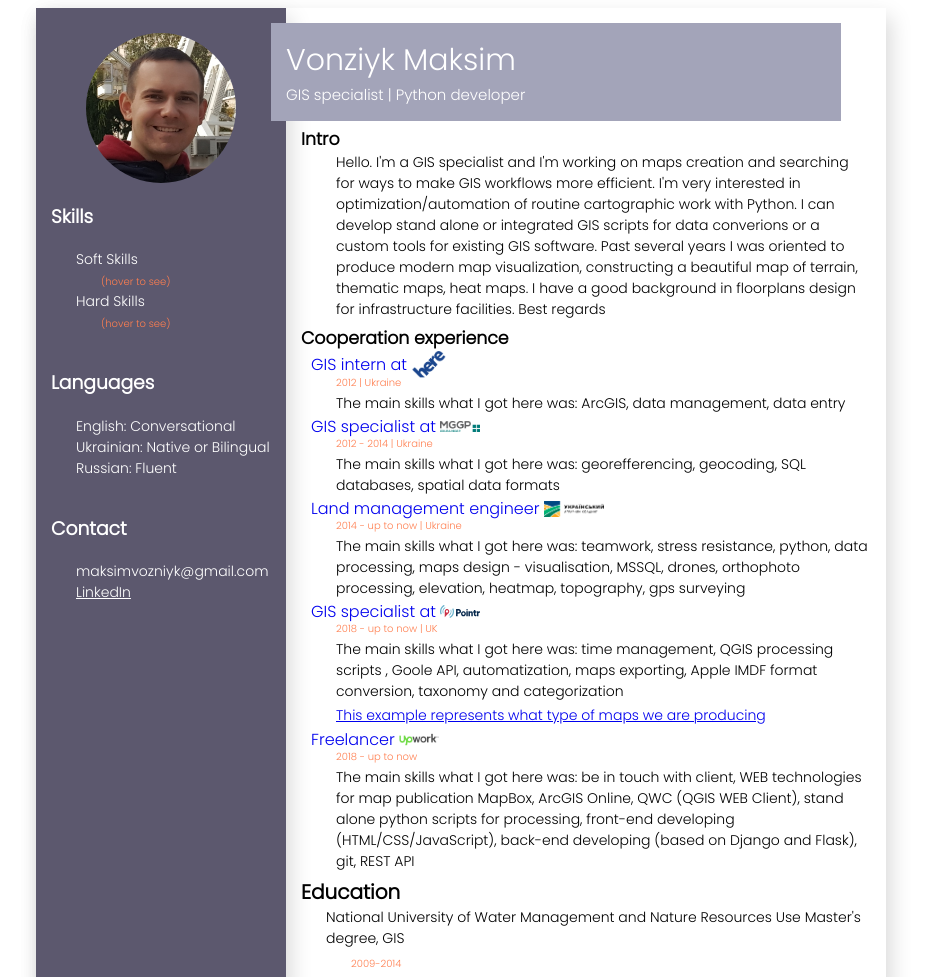
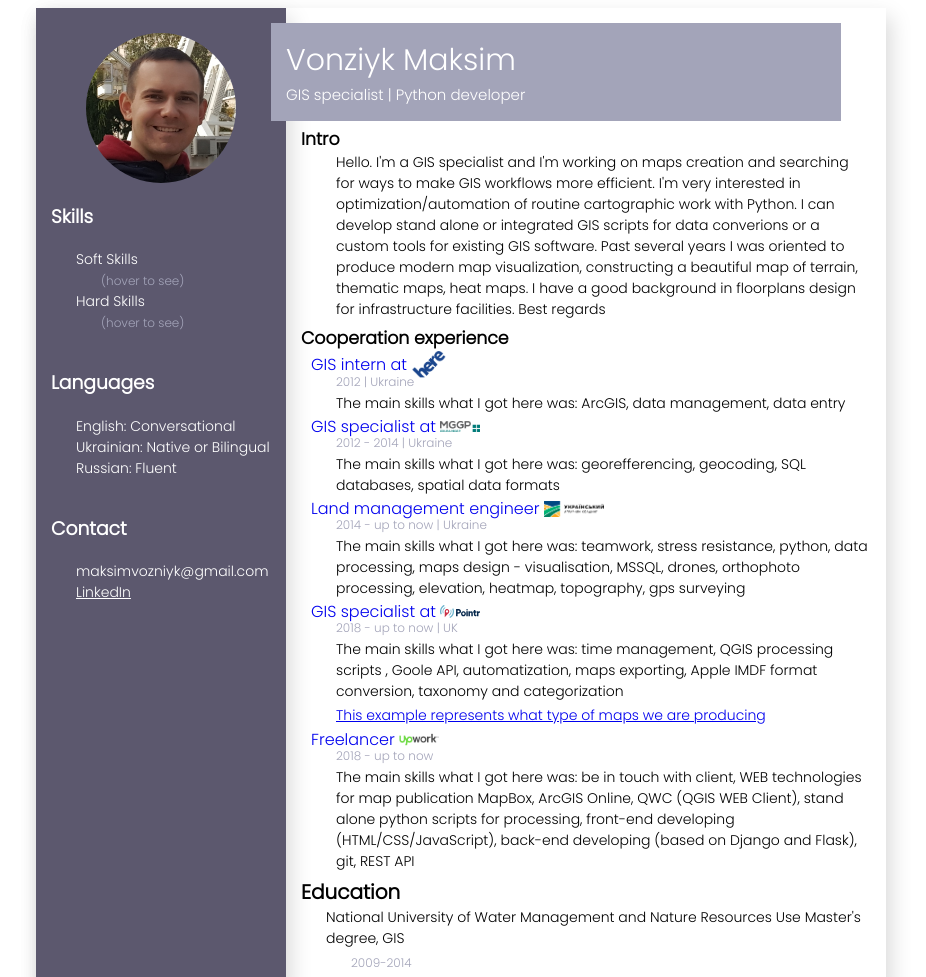
Before and after one commit to maksimimid/CV, a plain HTML site: page index.html in a window 1280 px wide. Shown: the top 977 px of the page, without its empty margins (179-1105 px from the left). Drawn offline with Linux system fonts and the light colour scheme.

Commit message:
small changes

```diff
--- a/style.css
+++ b/style.css
@@ -4,7 +4,6 @@
 p {
     margin: 0;
     font-size: 14px;
-
 }
 .wrapper {
     display: flex;
@@ -23,9 +22,6 @@ padding-top: 25px;
     box-shadow: 5px 9px 20px rgba(0, 0, 0, 0.15);
     display: flex;
     flex-direction: column;
-    /* align-items: center; */
-    /* display: block; */
-    /* margin: 0 auto; */
     color: white;
     background: rgb(92, 88, 110);
 }
@@ -89,25 +85,21 @@ padding-top: 25px;
     padding: 15px;
     color: white;
 }
-
 small {
-    color: coral;
-    font-size: 10px;
+    color: #a3a4b9;
+    font-size: 12px;
 }
-
 h1 {
     margin-bottom: 0px;
     margin-top: 5px;
     font-size: 15pt
 }
-
 .cooperation-list {
     margin-bottom: 0px;
     margin-top: 5px;
     font-size: 13pt;
     font-weight: bold;
 }
-
 .topcorner {
     position: relative;
     top: 0px;
@@ -134,8 +126,7 @@ h1 {
 .about-list li {
     font-size: 14px;
 }
-.about-list__link {}
-@media (max-width:966px) {
+@media (max-width:768px) {
     .wrapper {
         width: 600px;
 }
```
